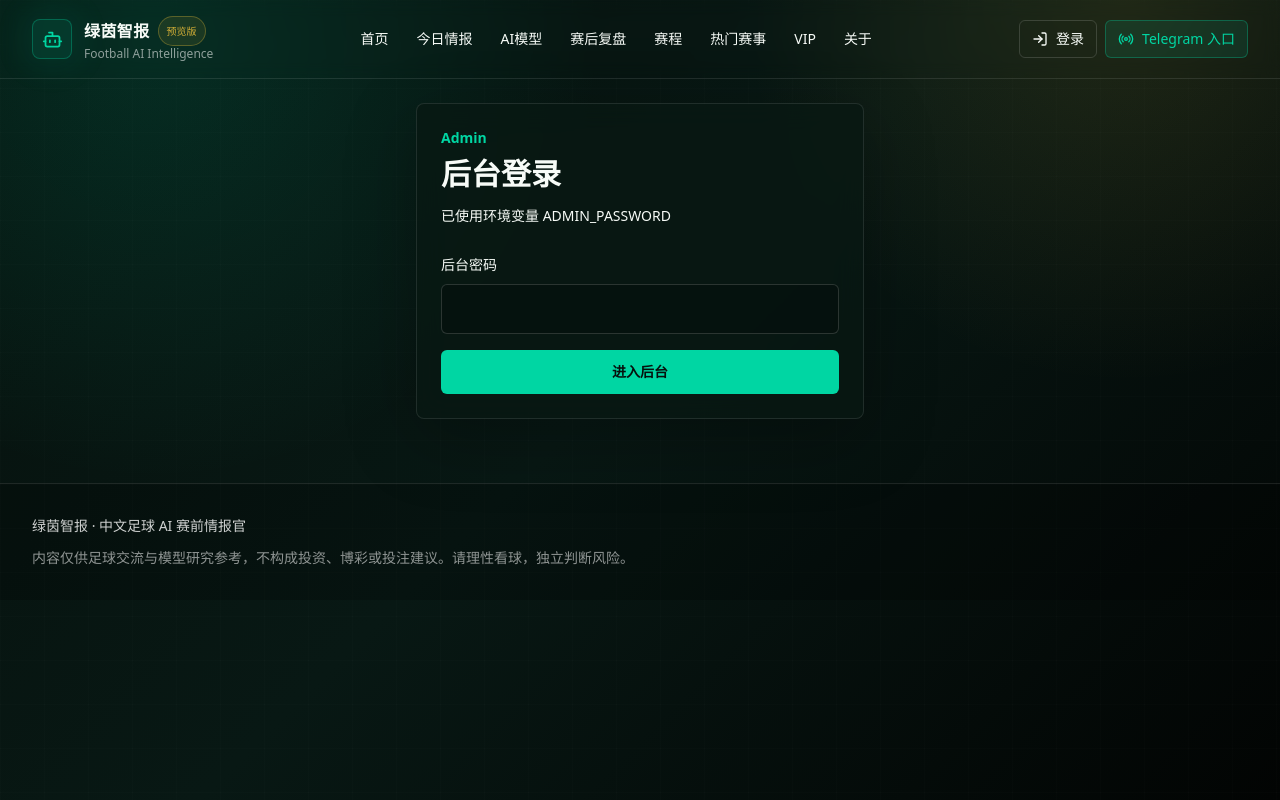
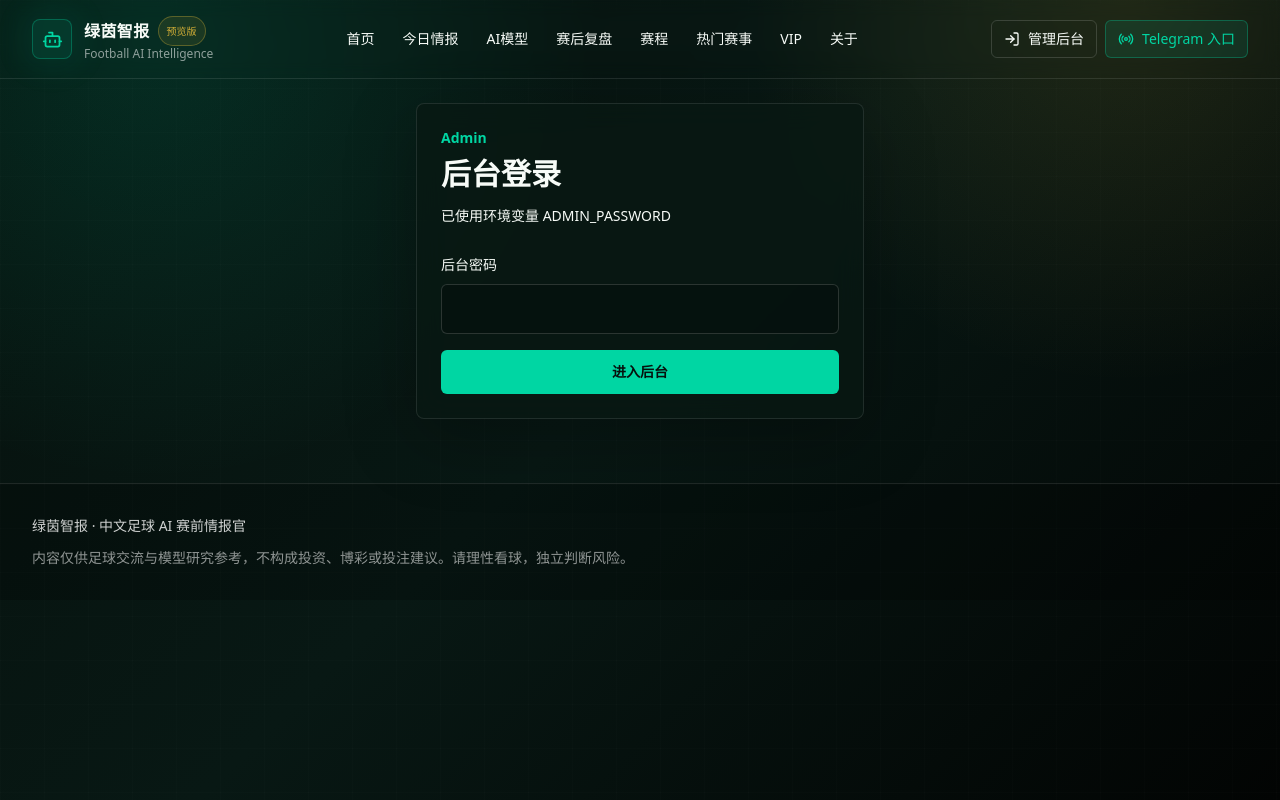
Before and after one commit to currygaovip-oss/football-ai-intel, a Next.js app: page /admin/login in a window 1280 px wide. Built offline with nearby package versions, Linux system fonts and the light colour scheme.

Commit message:
Make login entry usable

```diff
--- a/app/login/page.tsx
+++ b/app/login/page.tsx
@@ -1,22 +1,5 @@
-import { LogIn } from "lucide-react";
-import { SocialCta } from "@/components/social-cta";
+import { redirect } from "next/navigation";
 
 export default function LoginPage() {
-  return (
-    <div className="mx-auto grid max-w-5xl gap-6 lg:grid-cols-[1fr_0.8fr]">
-      <section className="glass rounded-lg p-6 sm:p-8">
-        <div className="inline-flex items-center gap-2 rounded-full border border-turf/30 bg-turf/10 px-3 py-1 text-sm text-turf">
-          <LogIn size={16} /> Google 登录预留
-        </div>
-        <h1 className="mt-5 text-4xl font-semibold">账号系统即将开放</h1>
-        <p className="mt-4 leading-8 text-white/66">
-          第一阶段先不接入完整登录和支付。后续当收藏观点、关注模型、VIP 权限、Telegram 绑定上线时，会优先接入 Google 登录。
-        </p>
-        <div className="mt-8 rounded-lg border border-white/10 bg-white/5 p-5 text-sm leading-7 text-white/62">
-          计划方案：Auth.js / NextAuth + Google OAuth，用户表预留 email、头像、角色、VIP 到期时间和 Telegram 绑定字段。
-        </div>
-      </section>
-      <SocialCta />
-    </div>
-  );
+  redirect("/admin/login");
 }
--- a/components/site-header.tsx
+++ b/components/site-header.tsx
@@ -36,9 +36,9 @@ export function SiteHeader() {
           ))}
         </nav>
         <div className="hidden items-center gap-2 sm:flex">
-          <Link href="/login" className="inline-flex items-center gap-2 rounded-md border border-white/15 px-3 py-2 text-sm text-white/72">
+          <Link href="/admin" className="inline-flex items-center gap-2 rounded-md border border-white/15 px-3 py-2 text-sm text-white/72">
             <LogIn size={16} />
-            登录
+            管理后台
           </Link>
           <a href="https://t.me/" className="inline-flex items-center gap-2 rounded-md border border-turf/30 bg-turf/10 px-3 py-2 text-sm text-turf">
             <Radio size={16} />
```
Also changed, not shown: 1 other file (tests, documents, lock files or other folders).
